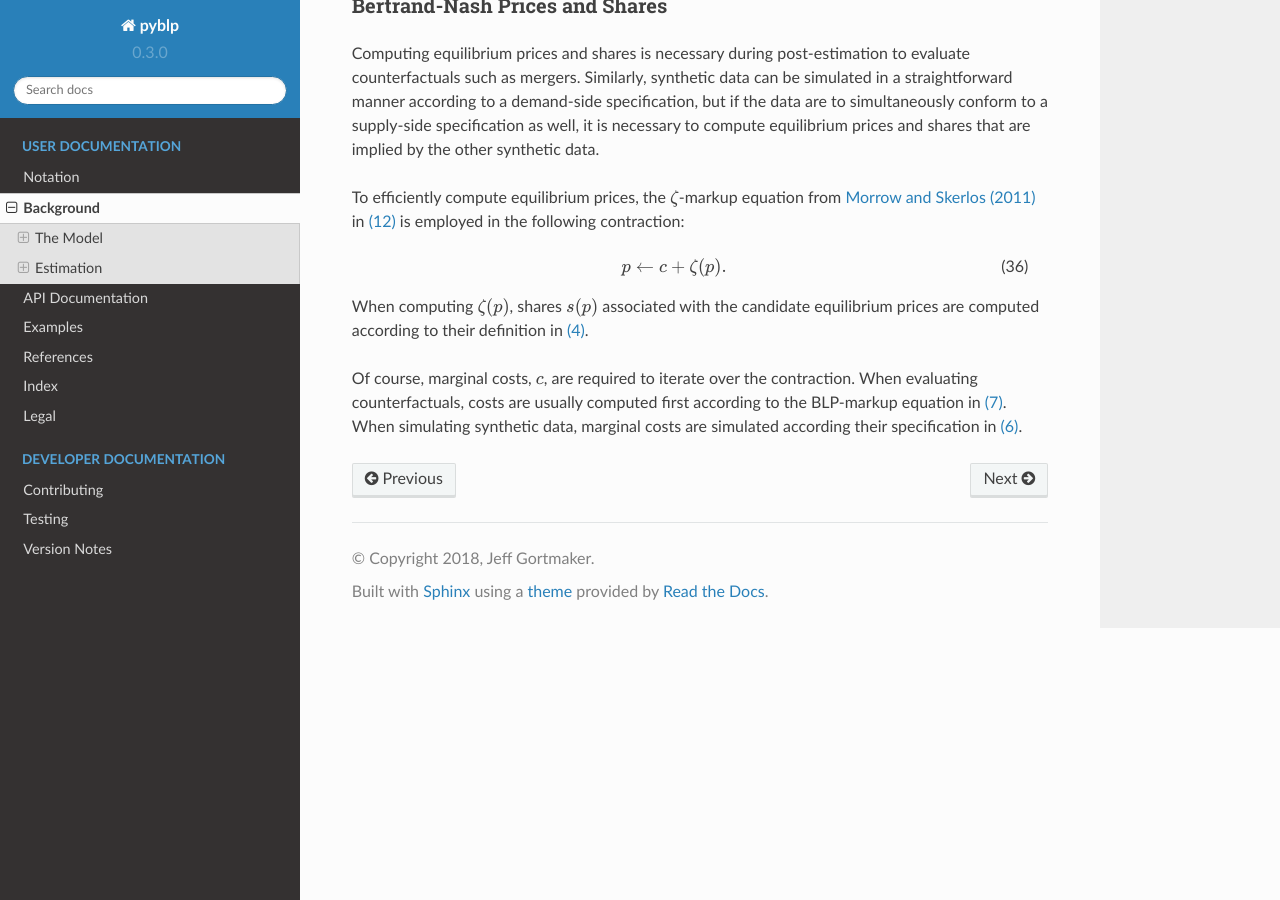
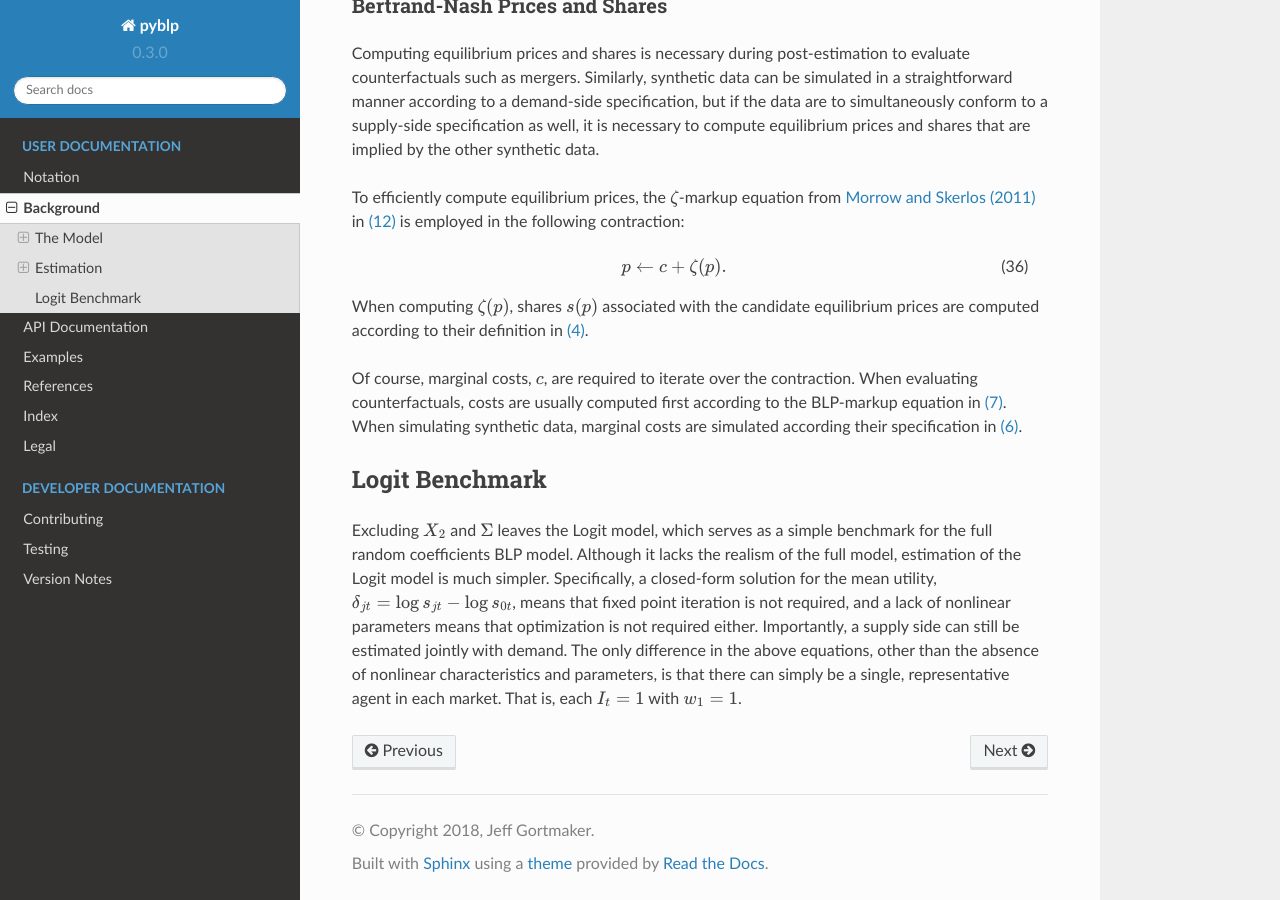
Before and after one commit to jeffgortmaker/pyblp, a Sphinx documentation site: the page built from docs/background.rst, in a window 1280 px wide and 900 px high, scrolled down 7032 px. Built offline with Sphinx 7.4.7 and the Read the Docs theme 2.0.0, drawn with Linux system fonts in a browser that asks for light colours; some of the changed text lies outside the part shown.

Commit message:
DOC: add Logit benchmark sections

```diff
--- a/README.rst
+++ b/README.rst
@@ -53,6 +53,7 @@ Features
 - Support for demographics and supply-side moments.
 - Support for nonlinear functions and interactions of product characteristics.
 - Customizable parameter matrices and bounds.
+- Estimation of a Logit bechmark model.
 - Post-estimation functions for computing elasticities, diversion ratios, marginal costs, markups, profits, HHI, and consumer surplus.
 - Post-estimation merger simulation.
 - Flexible interface for simulating synthetic data under Bertrand-Nash competition.
@@ -75,8 +76,7 @@ Features Slated for Future Versions
 
 In no particular order, listed below are major features that will hopefully be added to the package in future versions:
 
-- Solving with logit and nested logit.
-- Tests for identification and overidentifying restrictions.
+- Support for nesting parameters.
 - Parametric bootstrap computation of post-estimation standard errors.
 - Built-in IPOPT support.
 - Built-in support for more fixed point routines.
--- a/docs/background.rst
+++ b/docs/background.rst
@@ -144,7 +144,7 @@ Given a :math:`\hat{\theta}`, the first step towards computing its associated ob
 
 .. math:: \delta \leftarrow \delta + \log s - \log s(\delta, \hat{\theta})
 
-where :math:`s` are the market's observed shares and :math:`s(\hat{\theta}, \delta)` are shares evaluated at :math:`\hat{\theta}` and the current iteration's :math:`\delta`. As noted in the appendix of :ref:`Nevo (2000) <n00>`, exponentiating both sides of the contraction mapping and iterating over :math:`\exp(\delta)` gives an alternate formulation that can be faster. Conventional starting values are those that solve the logit model, :math:`\delta_{jt} = \log s_{jt} - \log s_{0t}`.
+where :math:`s` are the market's observed shares and :math:`s(\hat{\theta}, \delta)` are shares evaluated at :math:`\hat{\theta}` and the current iteration's :math:`\delta`. As noted in the appendix of :ref:`Nevo (2000) <n00>`, exponentiating both sides of the contraction mapping and iterating over :math:`\exp(\delta)` gives an alternate formulation that can be faster. Conventional starting values are those that solve the Logit model, :math:`\delta_{jt} = \log s_{jt} - \log s_{0t}`.
 
 The mean utility in conjunction with the demand-side conditional independence assumption in :eq:`moments` is used to recover the demand-side linear parameters with
 
@@ -251,3 +251,9 @@ To efficiently compute equilibrium prices, the :math:`\zeta`-markup equation fro
 When computing :math:`\zeta(p)`, shares :math:`s(p)` associated with the candidate equilibrium prices are computed according to their definition in :eq:`shares`.
 
 Of course, marginal costs, :math:`c`, are required to iterate over the contraction. When evaluating counterfactuals, costs are usually computed first according to the BLP-markup equation in :eq:`eta_markup`. When simulating synthetic data, marginal costs are simulated according their specification in :eq:`costs`.
+
+
+Logit Benchmark
+---------------
+
+Excluding :math:`X_2` and :math:`\Sigma` leaves the Logit model, which serves as a simple benchmark for the full random coefficients BLP model. Although it lacks the realism of the full model, estimation of the Logit model is much simpler. Specifically, a closed-form solution for the mean utility, :math:`\delta_{jt} = \log s_{jt} - \log s_{0t}`, means that fixed point iteration is not required, and a lack of nonlinear parameters means that optimization is not required either. Importantly, a supply side can still be estimated jointly with demand. The only difference in the above equations, other than the absence of nonlinear characteristics and parameters, is that there can simply be a single, representative agent in each market. That is, each :math:`I_t = 1` with :math:`w_1 = 1`.
```
Also changed, not shown: docs/examples.rst (+18 -0 lines).
